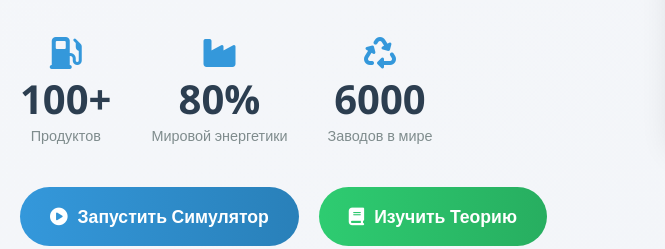
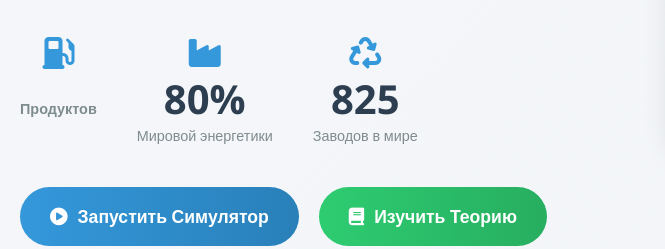
Before and after one commit to GaneevAmirHosting-dev/chemistry-oil, a plain HTML site: page index.html in a window 1280 px wide. Shown: the part 577-826 px from the top of the page, 0-665 px from the left. Drawn offline with nearby package versions, Linux system fonts and the light colour scheme; grey boxes are pictures that could not be loaded.

Commit message:
Update index.html

```diff
--- a/index.html
+++ b/index.html
@@ -40,7 +40,7 @@
             <div class="hero-stats">
                 <div class="stat">
                     <i class="fas fa-gas-pump"></i>
-                    <span class="stat-number">100+</span>
+                    <span class="stat-number"6000+</span>
                     <span class="stat-label">Продуктов</span>
                 </div>
                 <div class="stat">
@@ -50,7 +50,7 @@
                 </div>
                 <div class="stat">
                     <i class="fas fa-recycle"></i>
-                    <span class="stat-number">6000</span>
+                    <span class="stat-number">825</span>
                     <span class="stat-label">Заводов в мире</span>
                 </div>
             </div>
```
